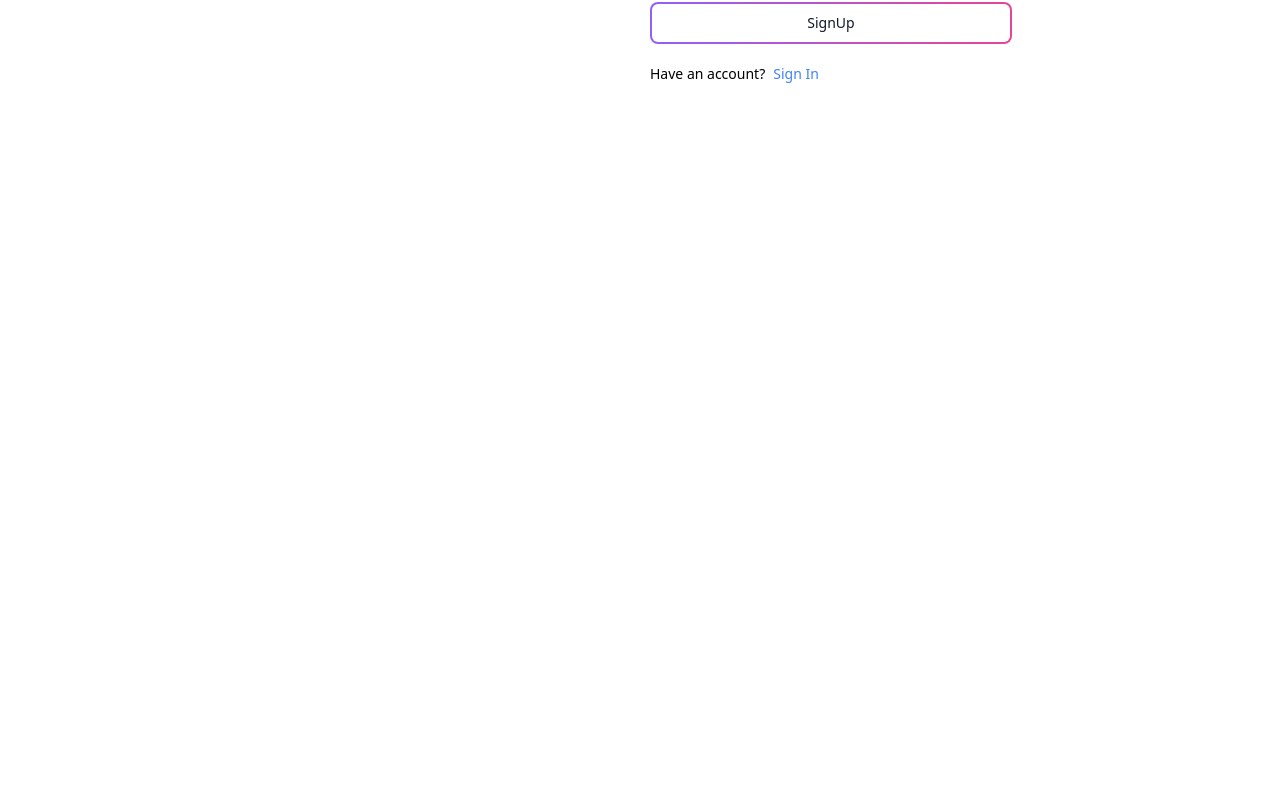
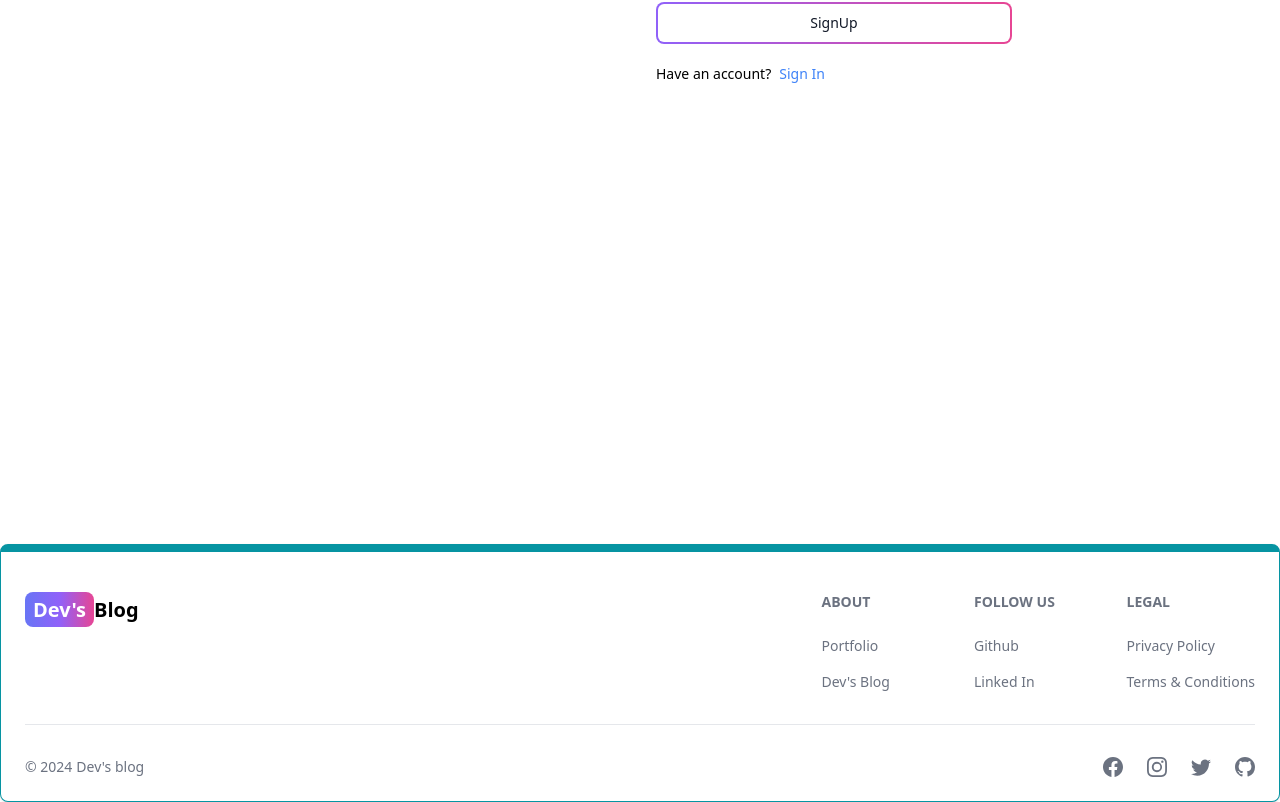
Before and after one commit to NJN1RAJ/DevBlog, a React (Vite) app in the folder client/: page /sign-up in a window 1280 px wide. Shown: the part 400-1202 px from the top of the page. Before the commit the page ends 944 px from the top, so only its background shows below. Built offline with nearby package versions, Linux system fonts and the light colour scheme.

Commit message:
create and add footer component

```diff
--- a/client/src/App.jsx
+++ b/client/src/App.jsx
@@ -6,6 +6,7 @@ import Dashboard from "./pages/Dashboard";
 import Projects from "./pages/Projects";
 import Home from "./pages/Home";
 import Header from "./pages/Header";
+import FooterPage from "./pages/FooterPage";
 
 function App() {
   return (
@@ -19,6 +20,7 @@ function App() {
         <Route path="/dashboard" element={<Dashboard />} />
         <Route path="/projects" element={<Projects />} />
       </Routes>
+      <FooterPage />
     </BrowserRouter>
   );
 }
--- /dev/null
+++ b/client/src/pages/FooterPage.jsx
@@ -0,0 +1,93 @@
+import { Footer } from "flowbite-react";
+import { Link } from "react-router-dom";
+import {
+  BsFacebook,
+  BsInstagram,
+  BsTwitter,
+  BsGithub,
+  BsDribbble,
+} from "react-icons/bs";
+export default function FooterCom() {
+  return (
+    <Footer container className="border border-t-8 border-teal-500">
+      <div className="w-full max-w-7xl mx-auto">
+        <div className="grid w-full justify-between sm:flex md:grid-cols-1">
+          <div className="mt-5">
+            <Link
+              to="/"
+              className="self-center whitespace-nowrap text-lg sm:text-xl font-semibold dark:text-white"
+            >
+              <span className="px-2 py-1 bg-gradient-to-r from-indigo-500 via-purple-500 to-pink-500 rounded-lg text-white">
+                Dev's
+              </span>
+              Blog
+            </Link>
+          </div>
+          <div className="grid grid-cols-2 gap-8 mt-4 sm:grid-cols-3 sm:gap-6">
+            <div>
+              <Footer.Title title="About" />
+              <Footer.LinkGroup col>
+                <Footer.Link
+                  href="https://nirajchaudhari.vercel.app"
+                  target="_blank"
+                  rel="noopener noreferrer"
+                >
+                  Portfolio
+                </Footer.Link>
+                <Footer.Link
+                  href="/about"
+                  target="_blank"
+                  rel="noopener noreferrer"
+                >
+                  Dev's Blog
+                </Footer.Link>
+              </Footer.LinkGroup>
+            </div>
+            <div>
+              <Footer.Title title="Follow us" />
+              <Footer.LinkGroup col>
+                <Footer.Link
+                  href="https://www.github.com/njn1raj"
+                  target="_blank"
+                  rel="noopener noreferrer"
+                >
+                  Github
+                </Footer.Link>
+                <Footer.Link href="https://linkedin.com/in/njn1raj">
+                  Linked In
+                </Footer.Link>
+              </Footer.LinkGroup>
+            </div>
+            <div>
+              <Footer.Title title="Legal" />
+              <Footer.LinkGroup col>
+                <Footer.Link href="#">Privacy Policy</Footer.Link>
+                <Footer.Link href="#">Terms &amp; Conditions</Footer.Link>
+              </Footer.LinkGroup>
+            </div>
+          </div>
+        </div>
+        <Footer.Divider />
+        <div className="w-full sm:flex sm:items-center sm:justify-between">
+          <Footer.Copyright
+            href="#"
+            by="Dev's blog"
+            year={new Date().getFullYear()}
+          />
+          <div className="flex gap-6 sm:mt-0 mt-4 sm:justify-center">
+            <Footer.Icon href="#" icon={BsFacebook} />
+            <Footer.Icon
+              href="https://instagram.com/n_j_niraj"
+              icon={BsInstagram}
+            />
+            <Footer.Icon
+              href="https://twitter.com/n_j_niraj_"
+              icon={BsTwitter}
+            />
+            <Footer.Icon href="https://github.com/njn1raj" icon={BsGithub} />
+          </div>
+        </div>
+      </div>
+    </Footer>
+  );
+}
--- a/client/src/pages/Header.jsx
+++ b/client/src/pages/Header.jsx
@@ -32,7 +32,7 @@ function Header() {
           <FaMoon />
         </Button>
         <Link to="/sign-in">
-          <Button gradientDuoTone="purpleToBlue" outline>
+          <Button gradientDuoTone="purpleToPink" outline>
             Sign In
           </Button>
         </Link>
--- a/client/src/pages/SignUp.jsx
+++ b/client/src/pages/SignUp.jsx
@@ -15,7 +15,6 @@ function SignUp() {
     if ((!formData.username, !formData.email, !formData.password)) {
       return setErrorMessage("Please fill out all the fields");
     }
-    console.log("Coming right in");
     try {
       setLoading(true);
       setErrorMessage(null);
@@ -39,7 +38,7 @@ function SignUp() {
   };
   return (
     <div className="min-h-screen mt-20">
-      <div className="flex p-3 max-w-3xl mx-auto flex-col gap-5 md:flex-row md:items-center">
+      <div className="flex p-3 max-w-3xl mx-auto flex-col gap-8 md:flex-row md:items-center">
         <div className="flex-1">
           <Link to="/" className="text-4xl font-bold dark:text-white">
             <span className="px-2 py-1 bg-gradient-to-r from-indigo-500 via-purple-500 to-pink-500 text-white rounded-lg">
```
